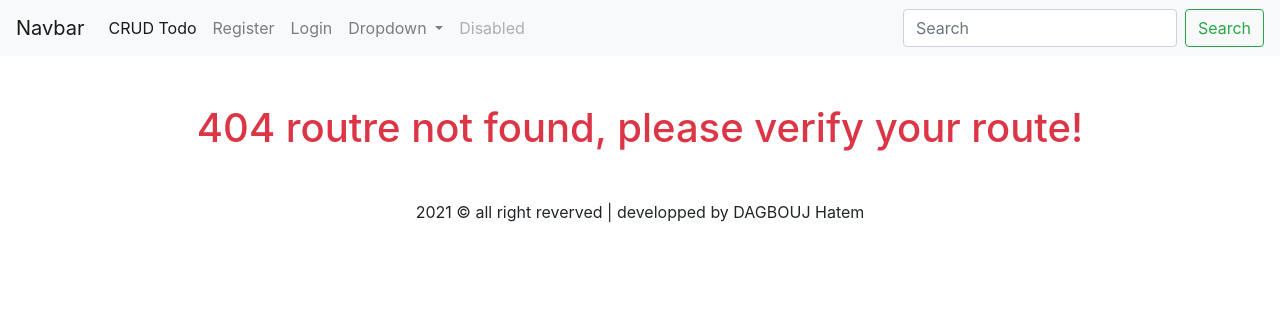
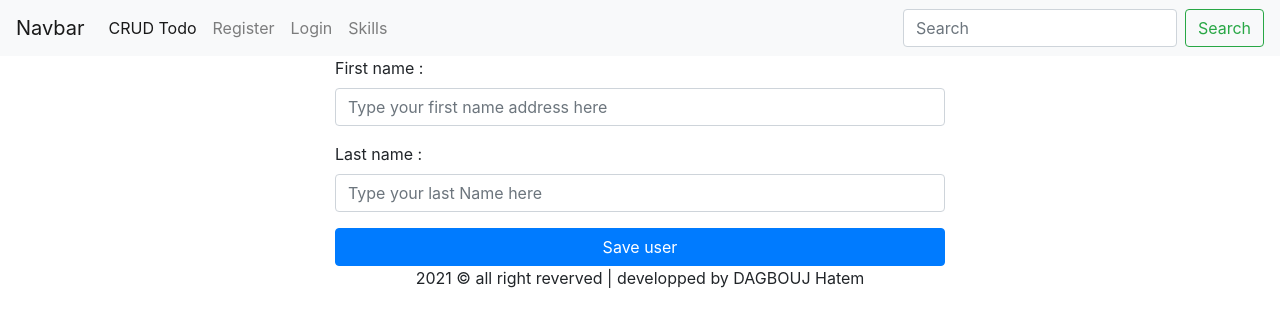
Before and after one commit to dagboujhatem/angular-challenges, an Angular app: page /add-user-with-skills in a window 1280 px wide. Before the commit this address had no page. Shown: the top 326 px of the page. Built offline with nearby package versions, Linux system fonts and the light colour scheme.

Commit message:
skills form first version

```diff
--- a/src/app/add-skills/add-skills.component.html
+++ b/src/app/add-skills/add-skills.component.html
@@ -1 +1,25 @@
-<p>add-skills works!</p>
+<div class="row">
+    <div class="offset-3 col-6">
+        <form [formGroup]="addUserForm" (ngSubmit)="saveData()">
+            <div class="form-group">
+                <label for="firstName">First name :</label>
+                <input type="text" class="form-control" id="firstName" placeholder="Type your first name address here" formControlName="firstName"
+                 [ngClass]="{'is-invalid': submitted && addUserForm.controls.firstName.errors, 'is-valid': submitted && !addUserForm.controls.firstName.errors}">
+                 <div class="invalid-feedback d-block">
+                    <div *ngIf="submitted && addUserForm.controls.firstName.hasError('required')">First name is required.</div>
+                    <div *ngIf="submitted && addUserForm.controls.firstName.hasError('minlength')">First name is invalid format > 4.</div>
+                </div>
+            </div>
+            <div class="form-group">
+                <label for="lastName">Last name :</label>
+                <input type="text" class="form-control" id="lastName" placeholder="Type your last Name here" formControlName="lastName"
+                [ngClass]="{'is-invalid': submitted && addUserForm.controls.lastName.errors, 'is-valid': submitted && !addUserForm.controls.lastName.errors}">
+                <div class="invalid-feedback d-block">
+                    <div *ngIf="submitted && addUserForm.controls.lastName.hasError('required')">Last name is required.</div>
+                    <div *ngIf="submitted && addUserForm.controls.lastName.hasError('minlength')">Last name is invalid format > 4.</div>
+                </div>
+            </div>
+            <button type="submit" class="btn btn-primary btn-block">Save user</button>
+        </form>
+    </div>
+</div>
--- a/src/app/add-skills/add-skills.component.ts
+++ b/src/app/add-skills/add-skills.component.ts
@@ -1,4 +1,5 @@
 import { Component, OnInit } from '@angular/core';
+import { FormControl, FormGroup, Validators } from '@angular/forms';
 
 @Component({
   selector: 'app-add-skills',
@@ -7,9 +8,27 @@ import { Component, OnInit } from '@angular/core';
 })
 export class AddSkillsComponent implements OnInit {
 
+  submitted = false;
+  addUserForm: FormGroup = new FormGroup({
+    firstName: new FormControl('', [Validators.required, Validators.minLength(4)]),
+    lastName: new FormControl('', [Validators.required, Validators.minLength(4)]),
+  });
   constructor() { }
 
   ngOnInit(): void {
   }
 
+  saveData()
+  {
+    this.submitted = true;
+    if(this.addUserForm.invalid)
+    {
+      return ;
+    }
+
+    console.log(this.addUserForm.value);
+
+
+  }
+
 }
--- a/src/app/app-routing.module.ts
+++ b/src/app/app-routing.module.ts
@@ -1,5 +1,6 @@
 import { NgModule } from '@angular/core';
 import { Routes, RouterModule } from '@angular/router';
+import { AddSkillsComponent } from './add-skills/add-skills.component';
 import { AddTodoComponent } from './add-todo/add-todo.component';
 import { ListTodoComponent } from './list-todo/list-todo.component';
 import { LoginComponent } from './login/login.component';
@@ -34,6 +35,10 @@ const routes: Routes = [
     component: UpdateTodoComponent
   },
   {
+    path: 'add-user-with-skills',
+    component: AddSkillsComponent
+  },
+  {
     path: '**',
     component: Page404Component
   }
--- a/src/app/navbar/navbar.component.html
+++ b/src/app/navbar/navbar.component.html
@@ -15,19 +15,8 @@
         <li class="nav-item">
             <a class="nav-link" routerLink="/login">Login</a>
           </li>
-        <li class="nav-item dropdown">
-          <a class="nav-link dropdown-toggle" href="#" id="navbarDropdown" role="button" data-toggle="dropdown" aria-haspopup="true" aria-expanded="false">
-            Dropdown
-          </a>
-          <div class="dropdown-menu" aria-labelledby="navbarDropdown">
-            <a class="dropdown-item" href="#">Action</a>
-            <a class="dropdown-item" href="#">Another action</a>
-            <div class="dropdown-divider"></div>
-            <a class="dropdown-item" href="#">Something else here</a>
-          </div>
-        </li>
         <li class="nav-item">
-          <a class="nav-link disabled" href="#" tabindex="-1" aria-disabled="true">Disabled</a>
+          <a class="nav-link" routerLink="/add-user-with-skills">Skills</a>
         </li>
       </ul>
       <form class="form-inline my-2 my-lg-0">
```
